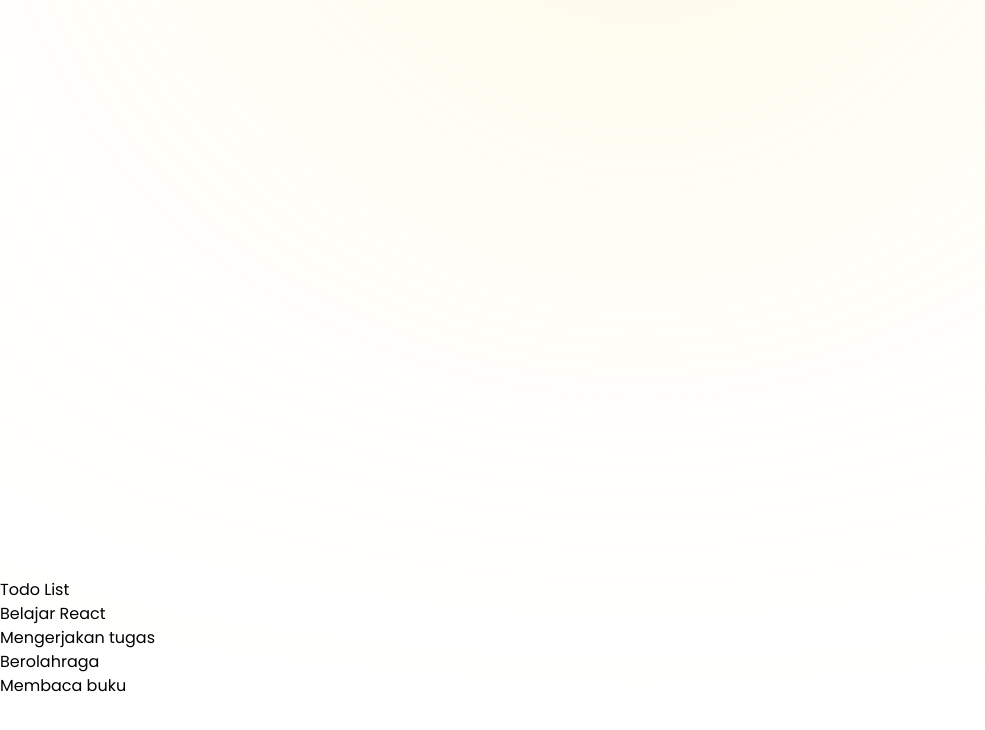
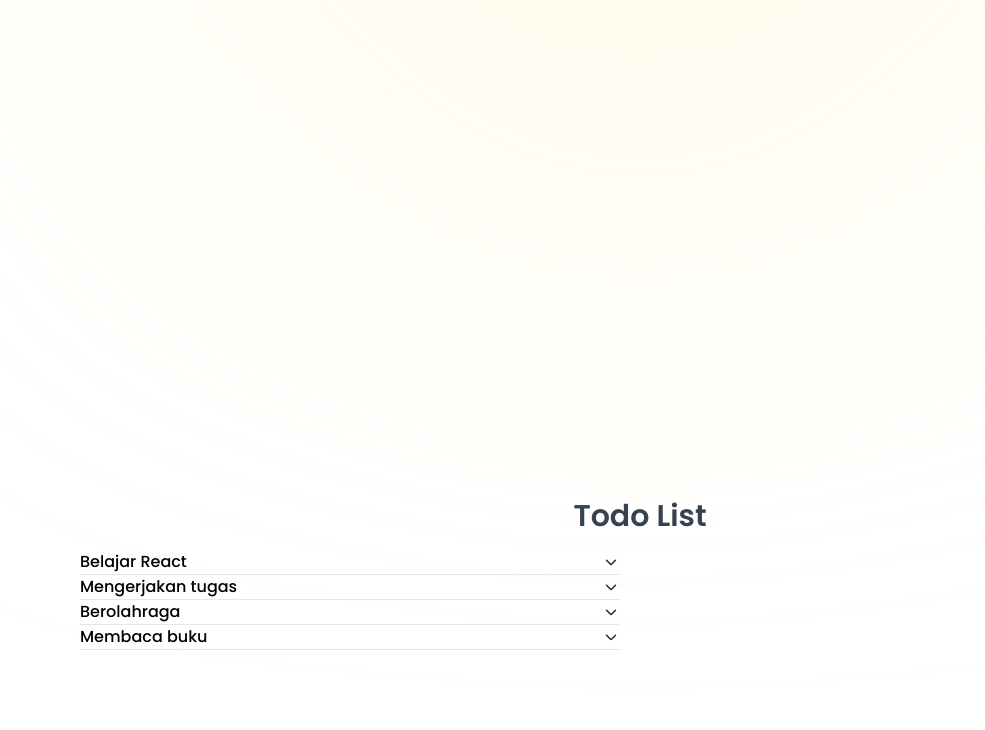
Before and after one commit to kouuch/webdev-adventure, a React (Vite) app: page / in a window 1280 px wide. Shown: the part 622-1352 px from the top of the page, without its empty margins (0-985 px from the left). Built offline with nearby package versions, Linux system fonts and the light colour scheme; a web font is replaced by a local one.

Commit message:
style task

```diff
--- a/src/components/Card.jsx
+++ b/src/components/Card.jsx
@@ -1,16 +1,73 @@
-import React from 'react'
+import { useState } from "react";
 
-const Card = ({title, description}) => {
+const Card = () => {
+  const [open, setOpen] = useState(null);
+  const todoList = [
+    { title: "Belajar React", description: "Mempelajari dasar-dasar React.js" },
+    {
+      title: "Mengerjakan tugas",
+      description: "Menyelesaikan tugas-tugas kuliah",
+    },
+    {
+      title: "Berolahraga",
+      description:
+        "Melakukan aktivitas fisik untuk kesehatan lorem ipsum  Melakukan aktivitas fisik untuk kesehatan lorem ipsum Melakukan aktivitas fisik untuk kesehatan lorem ipsum",
+    },
+    {
+      title: "Membaca buku",
+      description: "Membaca buku-buku pengembangan diri",
+    },
+  ];
   return (
-    <div>
-      <h1>{title}</h1>
-      <ul>
-        {description.map((item, index) =>(
-          <li key={index}>{item}</li>
-        ))}
-      </ul>
-    </div>
-  )
-}
+    <>
+      <h1 className="text-3xl text-center text-gray-700 font-semibold">
+        Todo List
+      </h1>
+      <div className="grid grid-cols-1 md:grid-cols-2 gap-10 px-20 mt-4">
 
-export default Card
+        <div className="w-full mx-auto flex flex-col items-center justify-center px-4 md:px-0">
+          {todoList.map((item, index) => (
+            <div
+              key={index}
+              className="border-b border-slate-200 cursor-pointer w-full"
+              onClick={() => setOpen(open === index ? null : index)}
+            >
+              <div className="flex justify-between items-center">
+                <h3 className="text-base font-medium">{item.title}</h3>
+                <svg
+                  width="18"
+                  height="18"
+                  viewBox="0 0 18 18"
+                  fill="none"
+                  xmlns="http://www.w3.org/2000/svg"
+                  className={`${
+                    open === index ? "rotate-180" : ""
+                  } transition-all ease-in-out duration-300 `}
+                >
+                  <path
+                    d="m4.5 7.2 3.793 3.793a1 1 0 0 0 1.414 0L13.5 7.2"
+                    stroke="#1D293D"
+                    strokeWidth="1.5"
+                    strokeLinecap="round"
+                    strokeLinejoin="round"
+                  />
+                </svg>
+              </div>
+              <p
+                className={`text-sm text-gray-500 max-w-md transition-all ease-in-out duration-500 ${
+                  open === index
+                    ? "opacity-100 max-h-[300px] -translate-y-0 pt-4"
+                    : "opacity-0 max-h-0 -translate-y-2"
+                }`}
+              >
+                {item.description}
+              </p>
+            </div>
+          ))}
+        </div>
+      </div>
+    </>
+  );
+};
+
+export default Card;
--- a/src/page/TodoList.jsx
+++ b/src/page/TodoList.jsx
@@ -11,7 +11,7 @@ const TodoList = () => {
   ];
 
   return (
-    <div className="w-full mt-100">
+    <div className="w-full mt-80 h-screen">
       <Card title={title} description={description}/>
     </div>
   );
```
